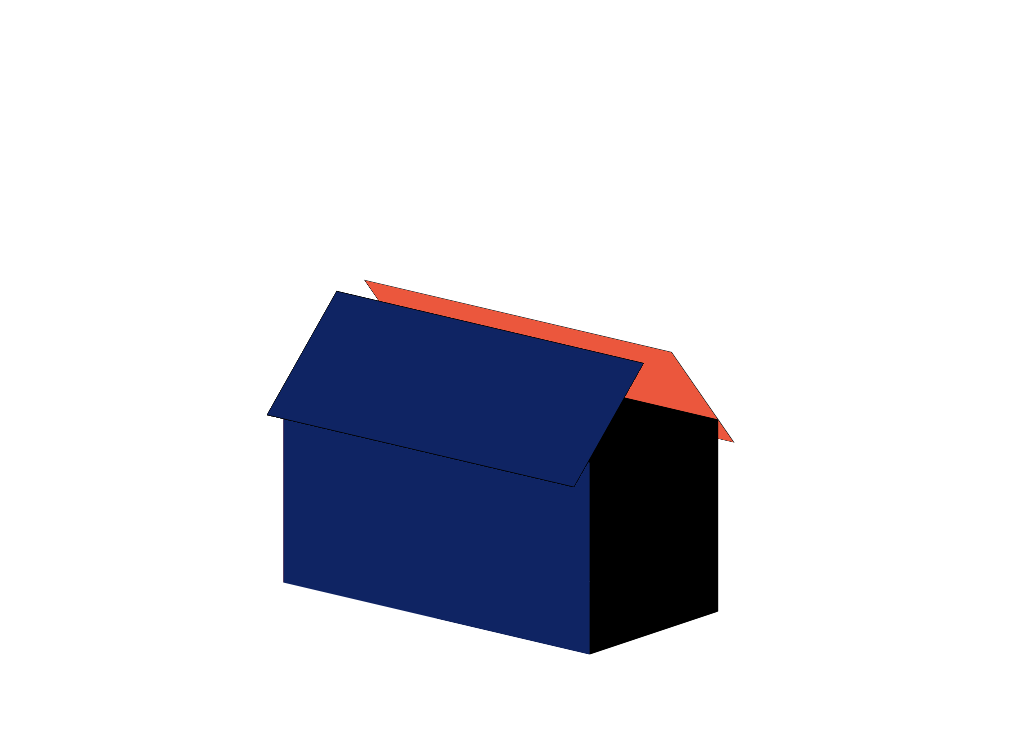
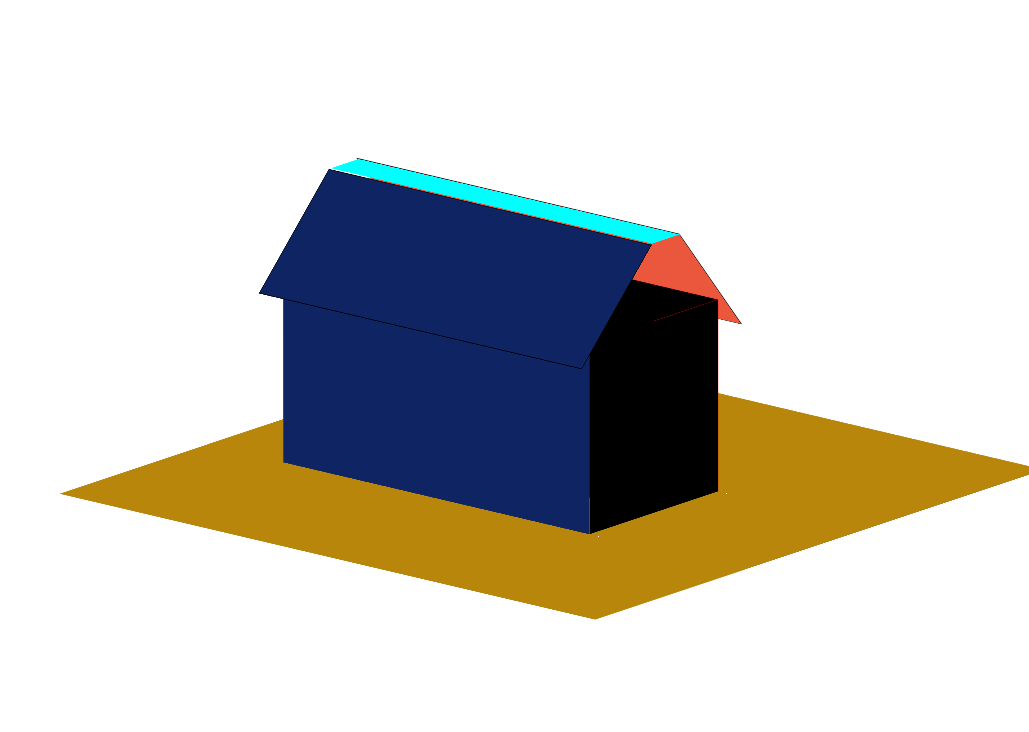
Before and after one commit to arolleaguekeng/3D-house-drawing-Full-html-css, a plain HTML site: page index.html in a window 1280 px wide. Shown: the whole page, without its empty margins (251-1280 px from the left). Drawn offline with Linux system fonts and the light colour scheme.

Commit message:
header center ok

```diff
--- a/index.html
+++ b/index.html
@@ -11,7 +11,11 @@
     <div class="container">
         <div class="cubes">
             <div class="cube">
+
                 <div class="face front-head">
+
+                </div>
+                <div class="face small-head">
 
                 </div>
                 <div class="face front">
@@ -31,7 +35,14 @@
                 <div class="face top">
 
                 </div>
+                <div class="face center-head">
+
+                </div>
                 <div class="face bottom">
+
+                </div>
+
+                <div class="face footer">
 
                 </div>
 
--- a/style.scss
+++ b/style.scss
@@ -1,10 +1,11 @@
 $face-width:400px;
+$header-width: $face-width + 20px;
 $header-height:150px;
 .container {
     display: flex;
     align-items: center;
     justify-content: center;
-    height: 100vh;
+    height: 70vh;
 
 
     .cube {
@@ -35,6 +36,13 @@ $header-height:150px;
         transform: rotateX(-90deg) translateZ(100px);
         /*Rotate 3d Frame*/
     }
+    .footer{
+        transform: rotateX(-90deg) translateZ(-150px) translateY(-20px);
+        width: 700px;
+        height: 700px;
+        margin-left: -200px;
+        background-color: darkgoldenrod;
+    }
 
     .right {
         transform: rotateY(90deg) translateZ(300px);
@@ -51,8 +59,17 @@ $header-height:150px;
 
     .front {
         transform: rotateX(0deg) translateZ(100px);
+        background-color: red;
         width: $face-width;
         /*Rotate 3d Frame*/
+    }
+    .center-head{
+        transform: rotateX(90deg) translateZ(100px) translateY(8px);
+        height: 45px;
+        width: $header-width;
+        margin-top: -8.5px;
+        background-color: aqua;
+        margin-left: -10px;
     }
     .front-head{
         margin-top: -40px;
@@ -61,7 +78,8 @@ $header-height:150px;
         background: #61433f;
         border: 1px solid;
         background-color: #eb573d;
-        width: $face-width;
+        width: $header-width;
+        margin-left: -10px;
     }
 
     .back-head{
@@ -71,8 +89,9 @@ $header-height:150px;
         background: #61433f;
         border: 1px solid;
         background-color: #0f2463;
-        width: $face-width;
+        width: $header-width;
         z-index: 999;
+        margin-left: -10px;
     }
 
     .back {
```
Also changed, not shown: style.css, 1 other file.
